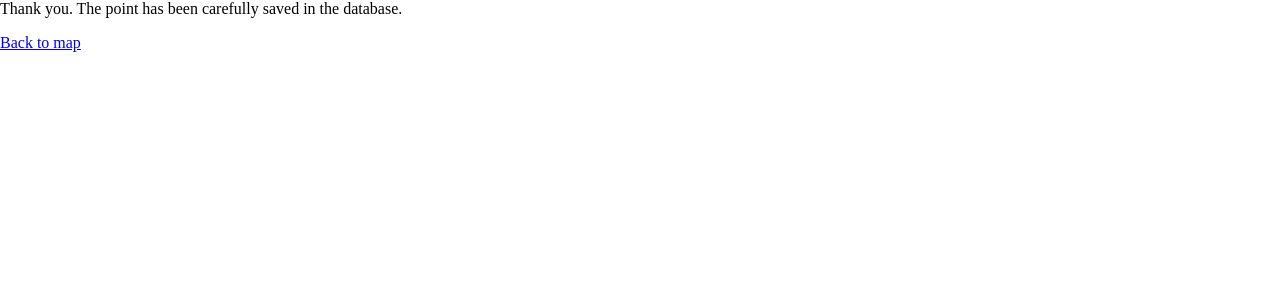
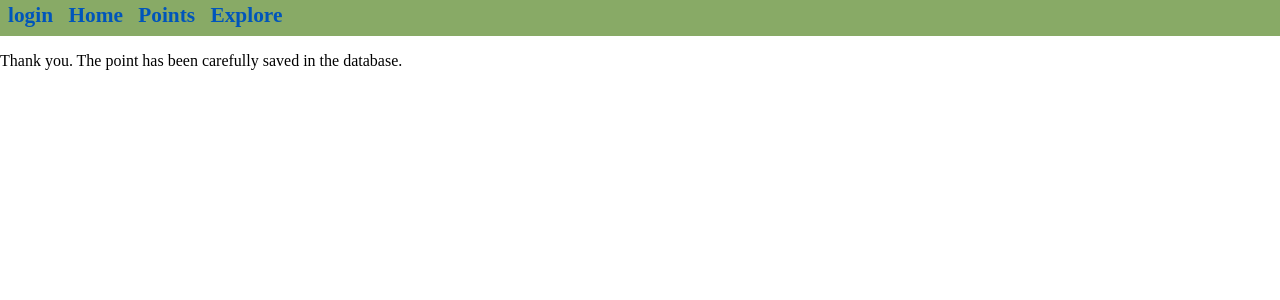
Before and after one commit to pybucuresti/OsmPoint, a Flask app: page /thank_you in a window 1280 px wide. Shown: the top 300 px of the page. Run offline with Flask 2, Linux system fonts and the light colour scheme; parts of the project's set-up code (start-up, migrations or seed data) failed here and were passed over.

Commit message:
add menu tabs; explore submitted points

```diff
--- a/osmpoint/frontend.py
+++ b/osmpoint/frontend.py
@@ -88,6 +88,11 @@ def save_poi():
 def thank_you():
     return flask.render_template('thank_you.html')
 
+@frontend.route("/explore")
+def explore():
+    sent_points = Point.query.filter(Point.osm_id!=None).all()
+    return flask.render_template('explore.html', sent_points=sent_points)
+
 @frontend.route("/points")
 def show_points():
     local_points = Point.query.filter(Point.osm_id==None).all()
@@ -140,13 +145,13 @@ def edit_point(point_id):
         db.session.add(point)
         db.session.commit()
         return flask.render_template('edit.html', ok_coords=1,
-                                     ok_name=1, ok_type=1)
+                                     ok_name=1, ok_type=1, id=point.id)
 
     ok_type = form.amenity.validate(form)
     ok_name = form.name.validate(form)
     ok_coords = form.lat.validate(form) and form.lon.validate(form)
     return flask.render_template('edit.html', ok_coords=ok_coords,
-                                 ok_name=ok_name, ok_type=ok_type)
+                                 ok_name=ok_name, ok_type=ok_type, id=point.id)
 
 @frontend.route("/points/<int:point_id>/send", methods=['POST'])
 def send_point(point_id):
@@ -160,4 +165,4 @@ def send_point(point_id):
         flask.abort(400)
 
     submit_points_to_osm(point)
-    return flask.render_template('sent.html')
+    return flask.render_template('sent.html', id=point.id)
--- a/osmpoint/static/js/frontend.js
+++ b/osmpoint/static/js/frontend.js
@@ -38,6 +38,14 @@ M.init_map = function() {
   }));
   M.map.addLayer(new OpenLayers.Layer.OSM());
   M.map.setCenter(M.project(new OpenLayers.LonLat(26.10, 44.43)), 13);
+}
+
+M.mark_point = function(lon, lat) {
+  var center = M.project(new OpenLayers.LonLat(lon, lat));
+  var size = new OpenLayers.Size(21,25);
+  var offset = new OpenLayers.Pixel(-(size.w/2), -size.h);
+  var icon = new OpenLayers.Icon(M.config['poi_marker'], size, offset);
+  M.point_layer.addMarker(new OpenLayers.Marker(center, icon));
 }
 
 M.center_to_gps = function() {
--- a/osmpoint/templates/home.html
+++ b/osmpoint/templates/home.html
@@ -7,6 +7,9 @@
   <div id="links">
     <a class="login" href="{{ url_for('.login') }}">login</a>
     <a class="logout" href="{{ url_for('.logout') }}">logout</a>
+    <a href="/">Home</a>
+    <a href="/points">Points</a>
+    <a href="/explore">Explore</a>
   </div>
 
   <div id="add-poi-box">
--- a/osmpoint/templates/thank_you.html
+++ b/osmpoint/templates/thank_you.html
@@ -2,8 +2,19 @@
 
 {% block body %}
 
+<div id="menu">
+
+  <div id="links">
+    <a class="login" href="{{ url_for('.login') }}">login</a>
+    <a class="logout" href="{{ url_for('.logout') }}">logout</a>
+    <a href="/">Home</a>
+    <a href="/points">Points</a>
+    <a href="/explore">Explore</a>
+  </div>
+
+</div>
+
 <p>Thank you. The point has been carefully saved in the database.</p>
-<p><a href="/">Back to map</a></p>
 </body></html>
 
 {% endblock %}
--- a/osmpoint/templates/view.html
+++ b/osmpoint/templates/view.html
@@ -7,6 +7,9 @@
   <div id="links">
     <a class="login" href="{{ url_for('.login') }}">login</a>
     <a class="logout" href="{{ url_for('.logout') }}">logout</a>
+    <a href="/">Home</a>
+    <a href="/points">Points</a>
+    <a href="/explore">Explore</a>
   </div>
 
 </div>
```
Also changed, not shown: osmpoint/templates/deleted.html (+12 -2 lines), osmpoint/templates/edit.html (+15 -3 lines), osmpoint/templates/explore.html (added, +34 -0 lines), osmpoint/templates/login.html (+14 -0 lines), osmpoint/templates/points.html (+12 -2 lines), osmpoint/templates/sent.html (+13 -1 lines).
